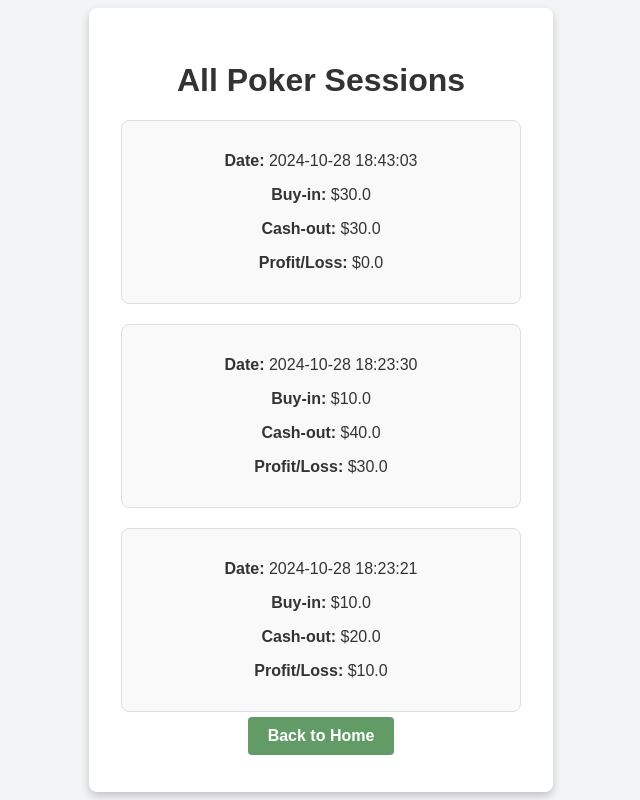
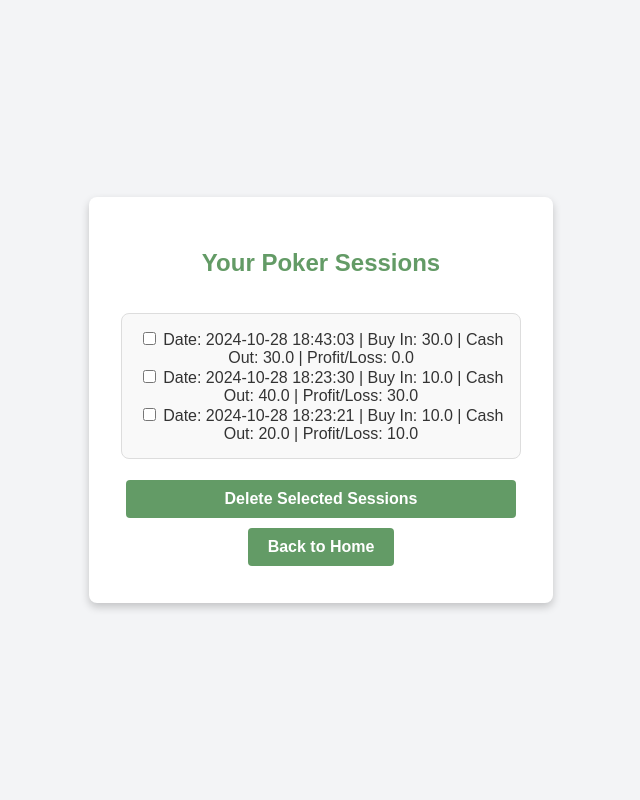
Before and after one commit to griutexius/poker-tracker, a Flask app: page /all_sessions in a window 1280 px wide. Shown: the whole page, without its empty margins (319-959 px from the left). Run offline with Flask 3, Linux system fonts and the light colour scheme; a user stored in the database is signed in; data comes from the database, SQL or seed files in the repository.

Commit message:
Update all_sessions.html

```diff
--- a/poker_website/templates/all_sessions.html
+++ b/poker_website/templates/all_sessions.html
@@ -2,22 +2,27 @@
 <html lang="en">
 <head>
     <meta charset="UTF-8">
-    <meta name="viewport" content="width=device-width, initial-scale=1.0">
     <title>All Sessions</title>
     <link rel="stylesheet" href="{{ url_for('static', filename='styles.css') }}">
 </head>
 <body>
-    <div class="container">
-        <h1>All Poker Sessions</h1>
-        {% for session in sessions %}
+<div class="container">
+    <h2>Your Poker Sessions</h2>
+    <form action="{{ url_for('delete_sessions') }}" method="POST">
         <div class="session-info">
-            <p><strong>Date:</strong> {{ session['date'] }}</p>
-            <p><strong>Buy-in:</strong> ${{ session['buy_in'] }}</p>
-            <p><strong>Cash-out:</strong> ${{ session['cash_out'] }}</p>
-            <p><strong>Profit/Loss:</strong> ${{ session['cash_out'] - session['buy_in'] }}</p>
+            {% for session in sessions %}
+                <div class="session-item">
+                    <input type="checkbox" name="session_ids" value="{{ session['id'] }}">
+                    <span>Date: {{ session['date'] }}</span> |
+                    <span>Buy In: {{ session['buy_in'] }}</span> |
+                    <span>Cash Out: {{ session['cash_out'] }}</span> |
+                    <span>Profit/Loss: {{ session['cash_out'] - session['buy_in'] }}</span>
+                </div>
+            {% endfor %}
         </div>
-        {% endfor %}
-        <a href="{{ url_for('home') }}" class="btn">Back to Home</a>
-    </div>
+        <button type="submit" class="btn">Delete Selected Sessions</button>
+    </form>
+    <a href="{{ url_for('home') }}" class="btn">Back to Home</a>
+</div>
 </body>
 </html>
```
